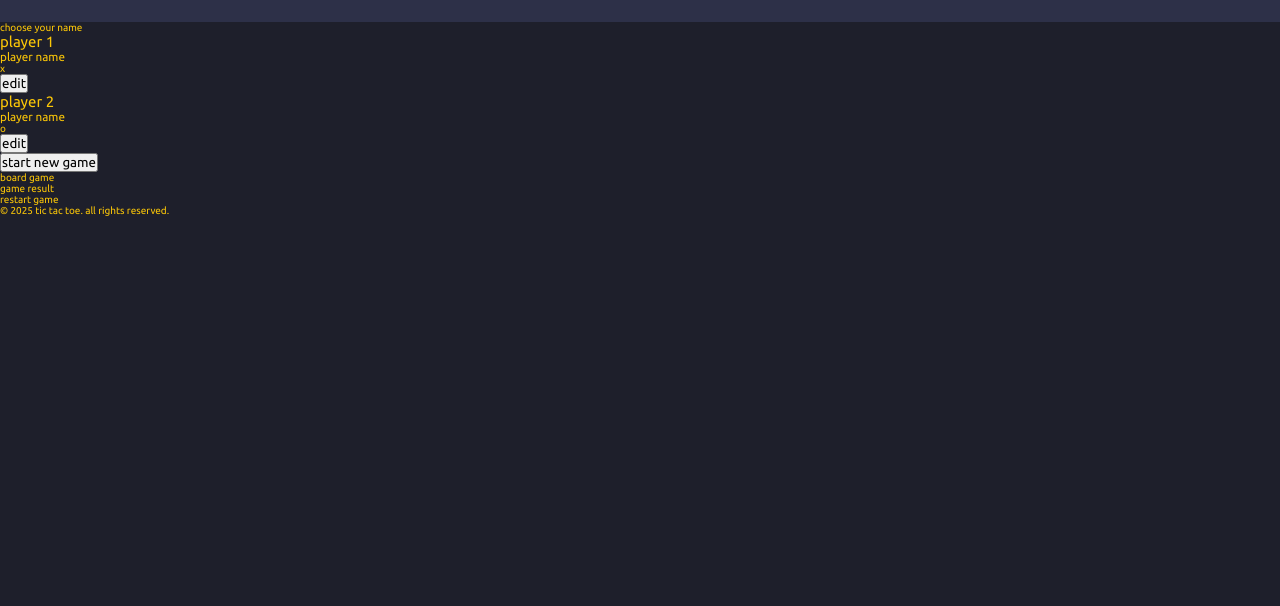
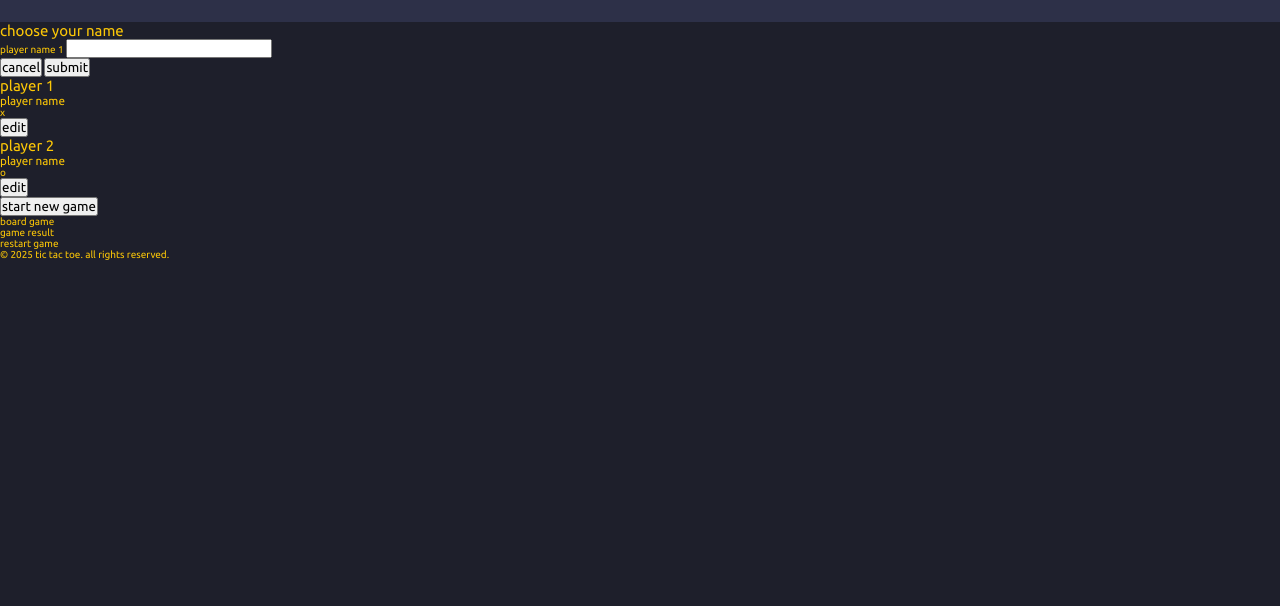
Before and after one commit to raizy21/tic-tac-toe, a plain HTML site: page index.html in a window 1280 px wide. Shown: the part 194-800 px from the top of the page. Drawn offline with Linux system fonts and the light colour scheme.

Commit message:
[code] adding the overlay to this project

```diff
--- a/index.html
+++ b/index.html
@@ -21,7 +21,23 @@
       <p>enjoy the game!</p>
     </header>
     <main>
-      <aside id="overlay">choose your name</aside>
+      <!-- overlay-->
+      <aside id="overlay">
+        <h2>choose your name</h2>
+        <form>
+          <div>
+            <label for="playername1">player name 1</label>
+            <input type="text" id="playername1" name="playername1" required />
+          </div>
+          <div>
+            <button type="button">cancel</button>
+            <button type="submit">submit</button>
+          </div>
+        </form>
+      </aside>
+      <!-- end of overlay -->
+
+      <!-- start of game config -->
       <section id="game-configuration">
         <ol>
           <li>
@@ -43,6 +59,8 @@
         </ol>
         <button id="start-game">start new game</button>
       </section>
+      <!-- end of game config -->
+
       <section id="active-game">board game</section>
       <aside id="game-result">game result</aside>
       <aside id="game-restart">restart game</aside>
```
